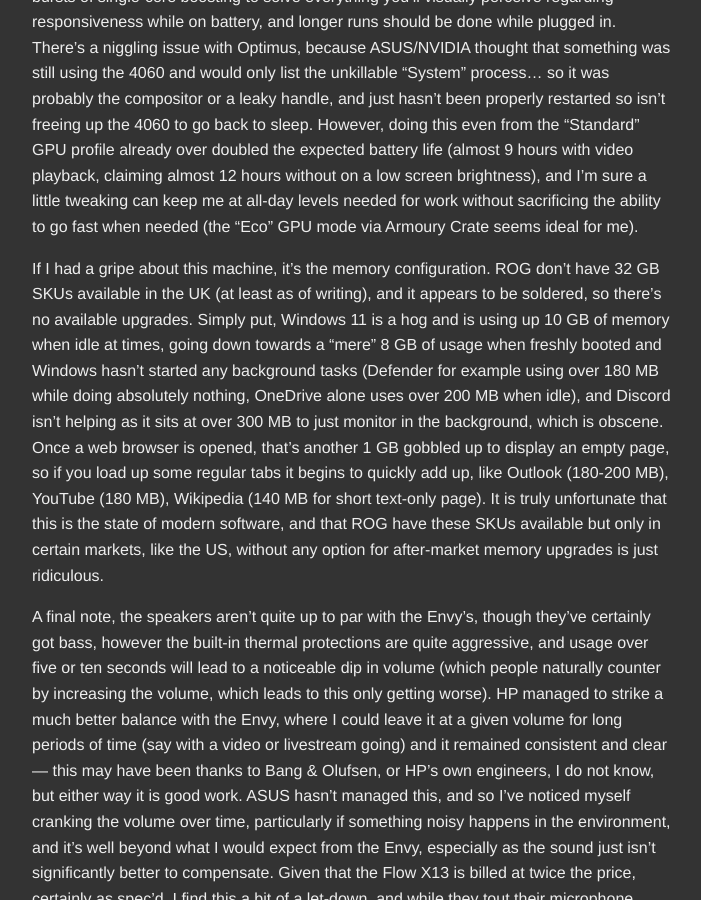
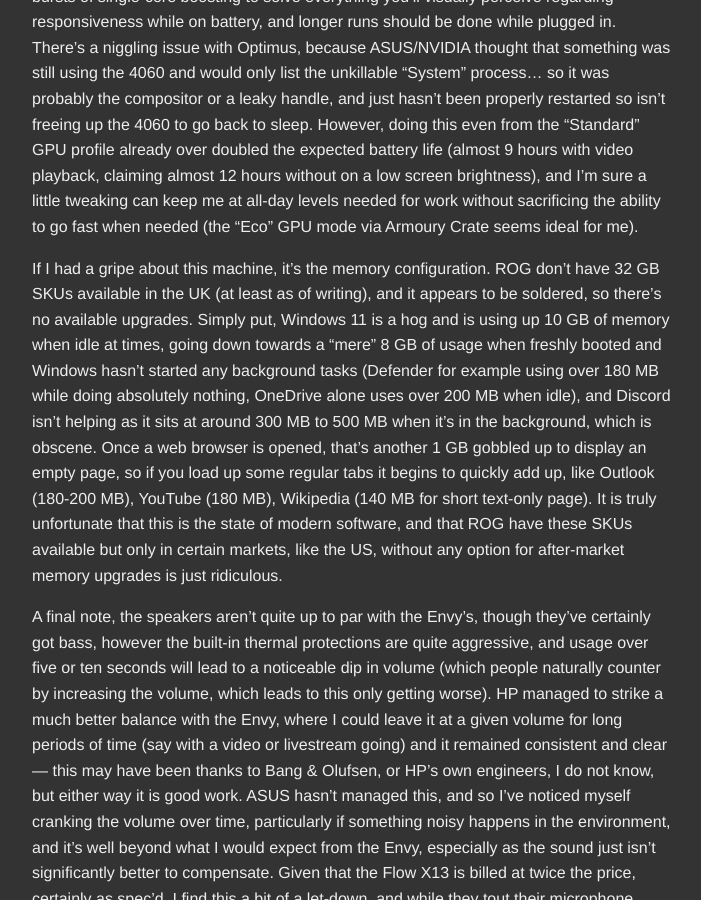
Before and after one commit to afantasia-me/afantasia-me.github.io, a Jekyll site: the page built from _posts/2023-06-15-flow-x13.md, in a window 1280 px wide and 900 px high, scrolled down 13200 px. Shown: the whole window, without its empty margins (288-989 px from the left). Built offline with Jekyll 4.4.1, drawn with Linux system fonts in a browser that asks for light colours.

Commit message:
New laptop

```diff
--- a/_posts/2023-06-15-flow-x13.md
+++ b/_posts/2023-06-15-flow-x13.md
@@ -147,7 +147,7 @@
 
 Now, for the sake of battery life, I've tweaked the "Silent" profile I expect to use the most (e.g. 50% maximum CPU), and set it to prioritise the integrated 780M over the 4060. This will "harm" performance, but let's be honest, these things are so fast and can use quick bursts of single-core boosting to solve everything you'll visually perceive regarding responsiveness while on battery, and longer runs should be done while plugged in. There's a niggling issue with Optimus, because ASUS/NVIDIA thought that something was still using the 4060 and would only list the unkillable "System" process... so it was probably the compositor or a leaky handle, and just hasn't been properly restarted so isn't freeing up the 4060 to go back to sleep. However, doing this even from the "Standard" GPU profile already over doubled the expected battery life (almost 9 hours with video playback, claiming almost 12 hours without on a low screen brightness), and I'm sure a little tweaking can keep me at all-day levels needed for work without sacrificing the ability to go fast when needed (the "Eco" GPU mode via Armoury Crate seems ideal for me).
 
-If I had a gripe about this machine, it's the memory configuration. ROG don't have 32 GB SKUs available in the UK (at least as of writing), and it appears to be soldered, so there's no available upgrades. Simply put, Windows 11 is a hog and is using up 10 GB of memory when idle at times, going down towards a "mere" 8 GB of usage when freshly booted and Windows hasn't started any background tasks (Defender for example using over 180 MB while doing absolutely nothing, OneDrive alone uses over 200 MB when idle), and Discord isn't helping as it sits at over 300 MB to just monitor in the background, which is obscene. Once a web browser is opened, that's another 1 GB gobbled up to display an empty page, so if you load up some regular tabs it begins to quickly add up, like Outlook (180-200 MB), YouTube (180 MB), Wikipedia (140 MB for short text-only page). It is truly unfortunate that this is the state of modern software, and that ROG have these SKUs available but only in certain markets, like the US, without any option for after-market memory upgrades is just ridiculous.
+If I had a gripe about this machine, it's the memory configuration. ROG don't have 32 GB SKUs available in the UK (at least as of writing), and it appears to be soldered, so there's no available upgrades. Simply put, Windows 11 is a hog and is using up 10 GB of memory when idle at times, going down towards a "mere" 8 GB of usage when freshly booted and Windows hasn't started any background tasks (Defender for example using over 180 MB while doing absolutely nothing, OneDrive alone uses over 200 MB when idle), and Discord isn't helping as it sits at around 300 MB to 500 MB when it's in the background, which is obscene. Once a web browser is opened, that's another 1 GB gobbled up to display an empty page, so if you load up some regular tabs it begins to quickly add up, like Outlook (180-200 MB), YouTube (180 MB), Wikipedia (140 MB for short text-only page). It is truly unfortunate that this is the state of modern software, and that ROG have these SKUs available but only in certain markets, like the US, without any option for after-market memory upgrades is just ridiculous.
 
 A final note, the speakers aren't quite up to par with the Envy's, though they've certainly got bass, however the built-in thermal protections are quite aggressive, and usage over five or ten seconds will lead to a noticeable dip in volume (which people naturally counter by increasing the volume, which leads to this only getting worse). HP managed to strike a much better balance with the Envy, where I could leave it at a given volume for long periods of time (say with a video or livestream going) and it remained consistent and clear --- this may have been thanks to Bang & Olufsen, or HP's own engineers, I do not know, but either way it is good work. ASUS hasn't managed this, and so I've noticed myself cranking the volume over time, particularly if something noisy happens in the environment, and it's well beyond what I would expect from the Envy, especially as the sound just isn't significantly better to compensate. Given that the Flow X13 is billed at twice the price, certainly as spec'd, I find this a bit of a let-down, and while they tout their microphone array as a selling point, it's clear that nowhere near as much care was put into the speakers; though, without their "AI Noise Cancelling" mode in the ROG Armoury Crate, it's quite easy for feedback to show up in video calls, which should be an embarrassment for ASUS.
 
```
